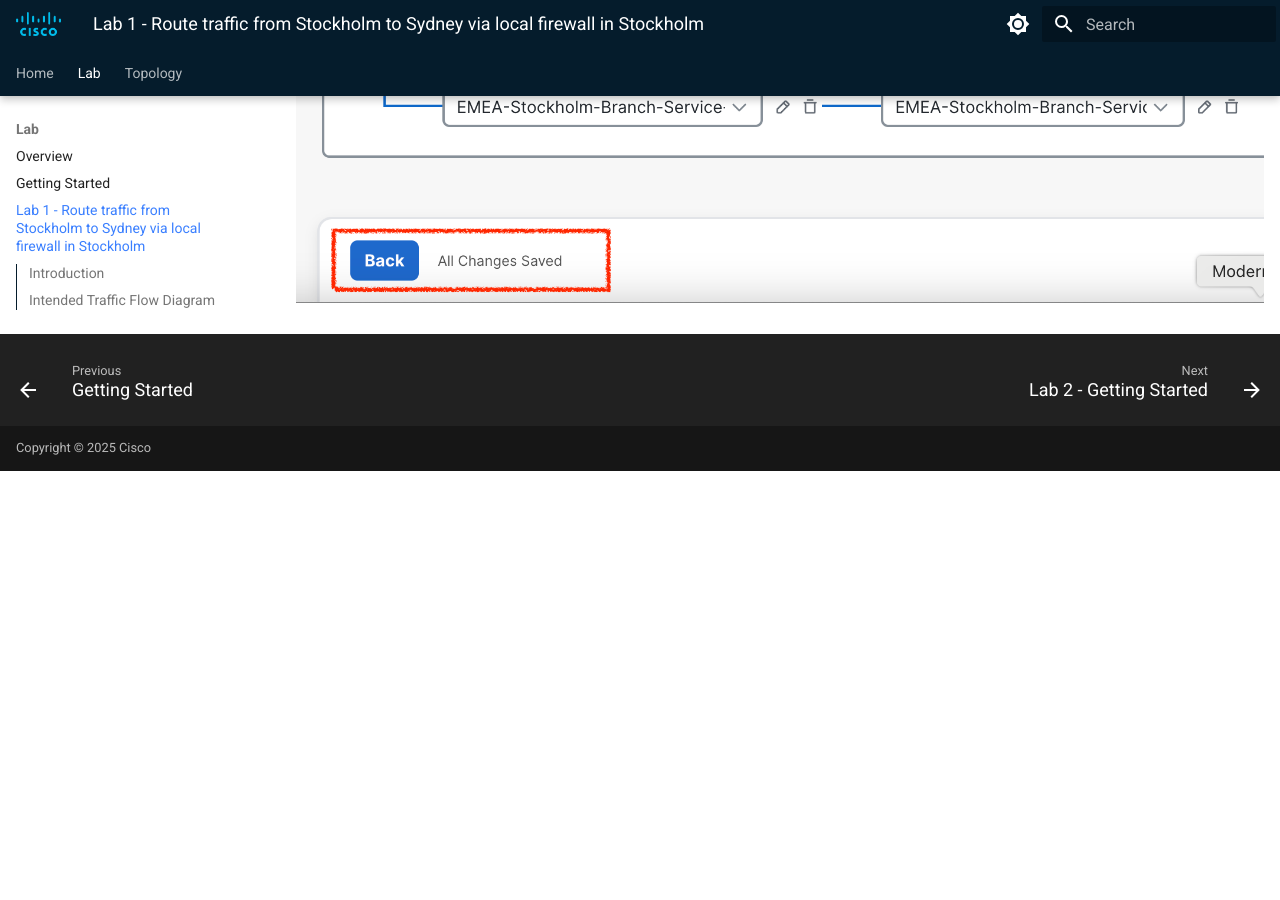
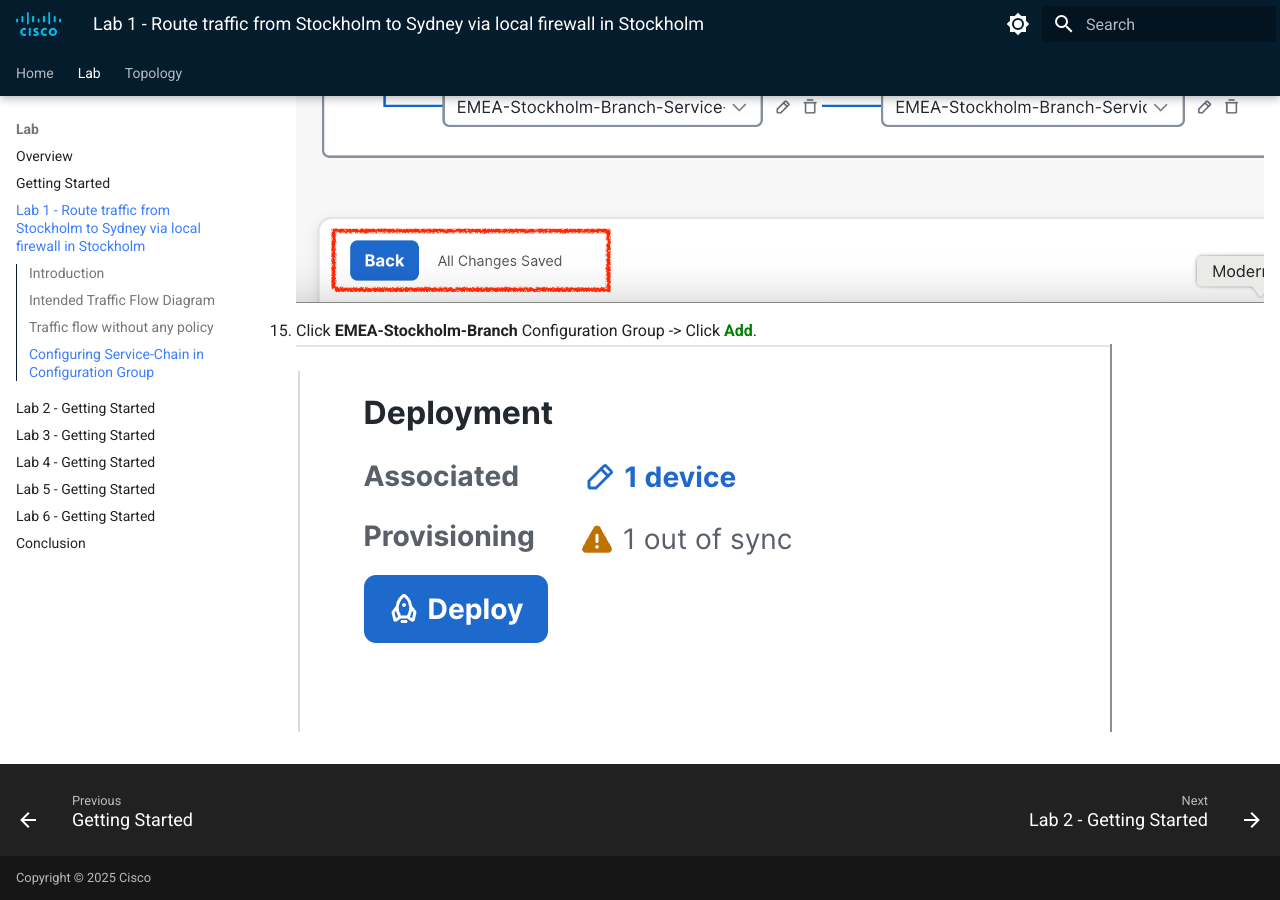
Before and after one commit to ciscodocs/ltrent-2008-clemea25, an MkDocs documentation site: the page built from docs/lab1_getting_started.md, in a window 1280 px wide and 900 px high, scrolled down 9271 px. Built offline with MkDocs 1.6.1 and Material for MkDocs 9.7.7, drawn with Linux system fonts in a browser that asks for light colours; before the commit the page ends 9742 px from its top, so only the background shows below that.

Commit message:
Scenario-1 guide

```diff
--- a/docs/lab1_getting_started.md
+++ b/docs/lab1_getting_started.md
@@ -122,3 +122,5 @@ Next, we will configure a service chain within the service-profile parcel in the
     ![Service Attachment Gateway Definition](./assets/S-1-figure-14.png)
 14. Click **Back** at bottom left.
     ![How to go back to Configuration Group](./assets/S-1-figure-15.png)
+15. Click **EMEA-Stockholm-Branch** Configuration Group -> Click **<font color="green">Add**</font>.
+    ![Deoplying Configuration Group with Service Chain Definition](./assets/S-1-figure-16.png)
```
Also changed, not shown: docs/assets/S-1-figure-16.png (added).
